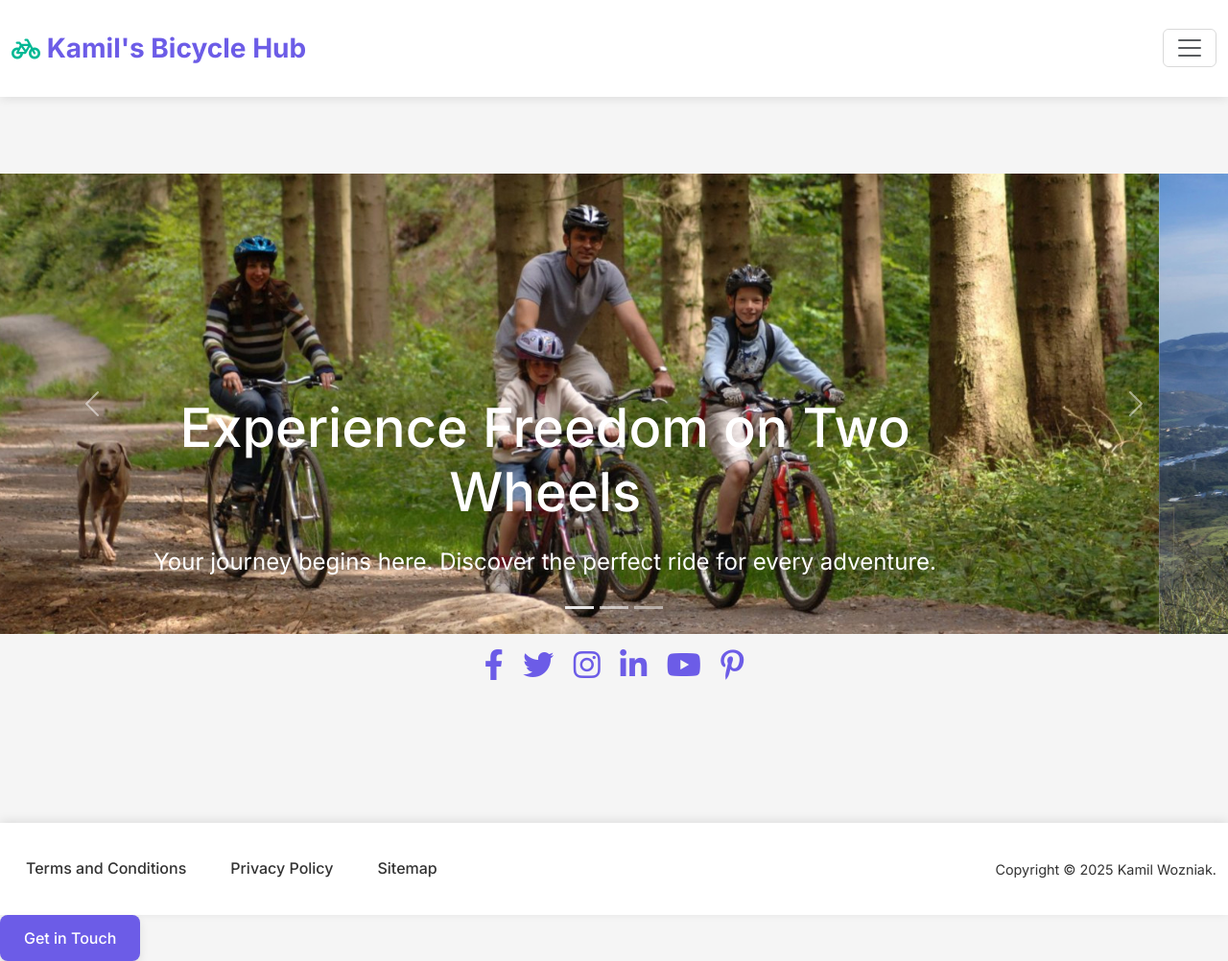
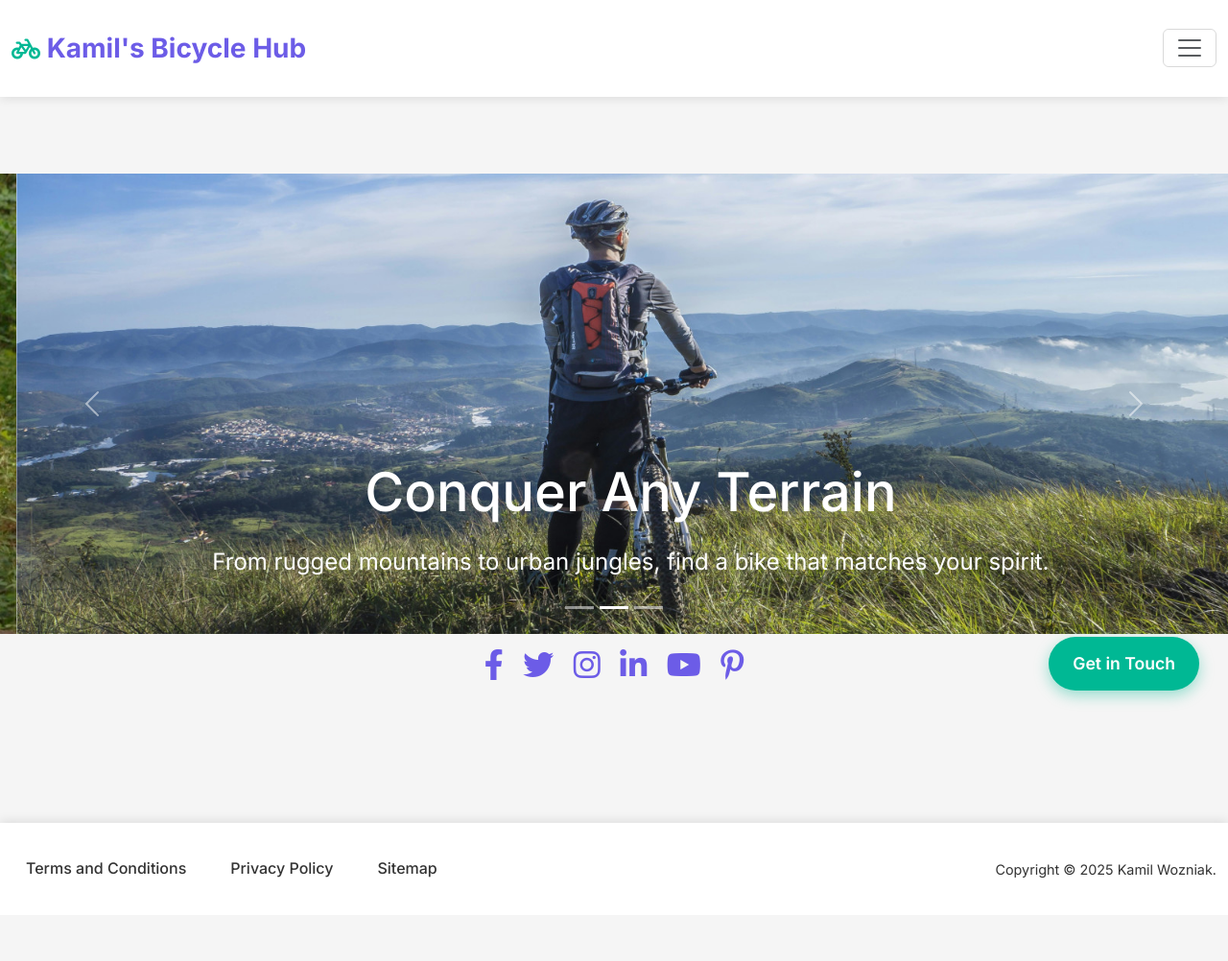
Before and after one commit to KamilWo/step8up-week3-website, a website built with Parcel: page src/index.html in a window 1280 px wide. Shown: the whole page at 96% size. After the commit the page ends 954 px from the top, so only its background shows below. Built offline with nearby package versions, Linux system fonts and the light colour scheme.

Commit message:
Back to top and Get in touch buttons, format

```diff
--- a/src/assets/js/scripts.js
+++ b/src/assets/js/scripts.js
@@ -1,5 +1,6 @@
 // DOM Elements
-document.addEventListener('DOMContentLoaded', () => {
+// document.addEventListener('DOMContentLoaded', () => {
+$(document).ready(function() {
   const initElements = {
     darkModeToggle: document.getElementById('dark-mode-toggle'),
     searchInput: document.getElementById('search-input'),
@@ -127,4 +128,19 @@ document.addEventListener('DOMContentLoaded', () => {
 
   // Make messageBoxManager.hide globally available for onclick handlers
   window.hideMessageBox = messageBoxManager.hide;
+
+  // Show or hide the button based on scroll position
+  $(window).scroll(function() {
+    if ($(this).scrollTop() > 100) { // Show after scrolling 100px
+      $('#back-to-top').fadeIn();
+    } else {
+      $('#back-to-top').fadeOut();
+    }
+  });
+
+  // Smooth scroll to top when button is clicked
+  $('#back-to-top').on('click', function() {
+    $('html, body').animate({scrollTop: 0}, 800);
+    return false;
+  });
 });
--- a/src/index.html
+++ b/src/index.html
@@ -42,7 +42,6 @@
   <link rel="stylesheet" href="./assets/css/style.css">
 </head>
 <body>
-
 <!-- Header Section -->
 <header>
   <nav class="navbar navbar-expand-xxl">
@@ -93,9 +92,12 @@
   <section id="home">
     <div id="carouselExampleCaptions" class="carousel slide" data-bs-ride="carousel">
       <div class="carousel-indicators">
-        <button type="button" data-bs-target="#carouselExampleCaptions" data-bs-slide-to="0" class="active" aria-current="true" aria-label="Slide 1"></button>
-        <button type="button" data-bs-target="#carouselExampleCaptions" data-bs-slide-to="1" aria-label="Slide 2"></button>
-        <button type="button" data-bs-target="#carouselExampleCaptions" data-bs-slide-to="2" aria-label="Slide 3"></button>
+        <button type="button" data-bs-target="#carouselExampleCaptions" data-bs-slide-to="0" class="active"
+                aria-current="true" aria-label="Slide 1"></button>
+        <button type="button" data-bs-target="#carouselExampleCaptions" data-bs-slide-to="1"
+                aria-label="Slide 2"></button>
+        <button type="button" data-bs-target="#carouselExampleCaptions" data-bs-slide-to="2"
+                aria-label="Slide 3"></button>
       </div>
       <div class="carousel-inner">
         <div class="carousel-item active">
@@ -120,11 +122,13 @@
           </div>
         </div>
       </div>
-      <button class="carousel-control-prev" type="button" data-bs-target="#carouselExampleCaptions" data-bs-slide="prev">
+      <button class="carousel-control-prev" type="button" data-bs-target="#carouselExampleCaptions"
+              data-bs-slide="prev">
         <span class="carousel-control-prev-icon" aria-hidden="true"></span>
         <span class="visually-hidden">Previous</span>
       </button>
-      <button class="carousel-control-next" type="button" data-bs-target="#carouselExampleCaptions" data-bs-slide="next">
+      <button class="carousel-control-next" type="button" data-bs-target="#carouselExampleCaptions"
+              data-bs-slide="next">
         <span class="carousel-control-next-icon" aria-hidden="true"></span>
         <span class="visually-hidden">Next</span>
       </button>
@@ -135,7 +139,8 @@
       <a href="https://instagram.com" target="_blank" aria-label="Instagram"><i class="fab fa-instagram fa-2x mx-2"></i></a>
       <a href="https://linkedin.com" target="_blank" aria-label="LinkedIn"><i class="fab fa-linkedin-in fa-2x mx-2"></i></a>
       <a href="https://youtube.com" target="_blank" aria-label="YouTube"><i class="fab fa-youtube fa-2x mx-2"></i></a>
-      <a href="https://pinterest.com" target="_blank" aria-label="Pinterest"><i class="fab fa-pinterest-p fa-2x mx-2"></i></a>
+      <a href="https://pinterest.com" target="_blank" aria-label="Pinterest"><i
+        class="fab fa-pinterest-p fa-2x mx-2"></i></a>
     </div>
   </section>
 </main>
@@ -158,8 +163,13 @@
   </div>
 </footer>
 
-<!-- Fixed "Get in Touch" Button -->
-<a href="./contact.html" class="get-in-touch-fixed btn" data-nav-target="contact">Get in Touch</a>
+<!-- Fixed the "Back to Top" Button -->
+<button id="back-to-top" class="btn btn-primary rounded-circle" type="button" title="Back to Top">
+  <i class="fas fa-arrow-up"></i>
+</button>
+
+<!-- Fixed the "Get in Touch" Button -->
+<a href="./contact.html" id="get-in-touch-fixed" class="btn" data-nav-target="contact">Get in Touch</a>
 
 <!-- jQuery 3.7.1 Javascript library-->
 <script src="https://ajax.googleapis.com/ajax/libs/jquery/3.7.1/jquery.min.js"></script>
```
Also changed, not shown: src/about.html (+7 -2 lines), src/contact.html (+9 -3 lines), src/more_details.html (+9 -3 lines), src/privacy.html (+9 -3 lines), src/products.html (+17 -7 lines), src/services.html (+21 -9 lines), src/site_map.html (+9 -3 lines), src/terms.html (+17 -12 lines).
